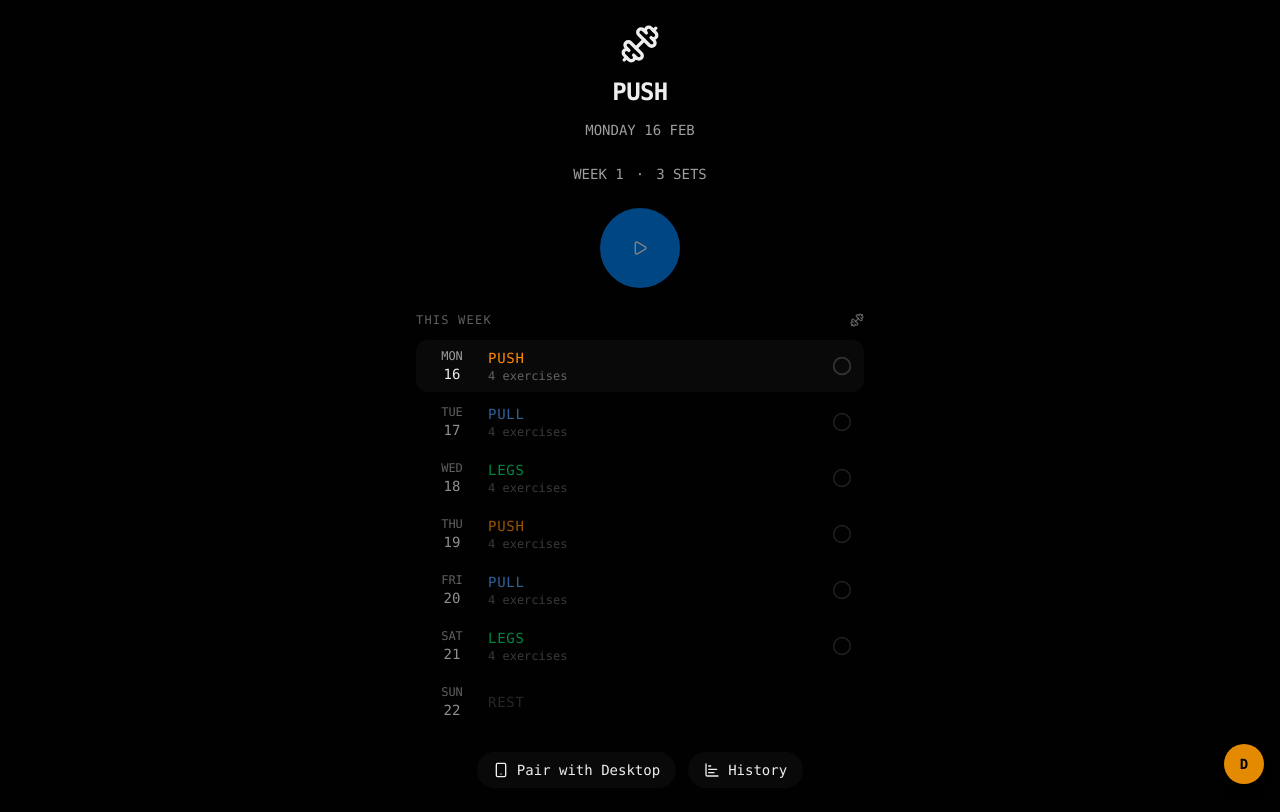
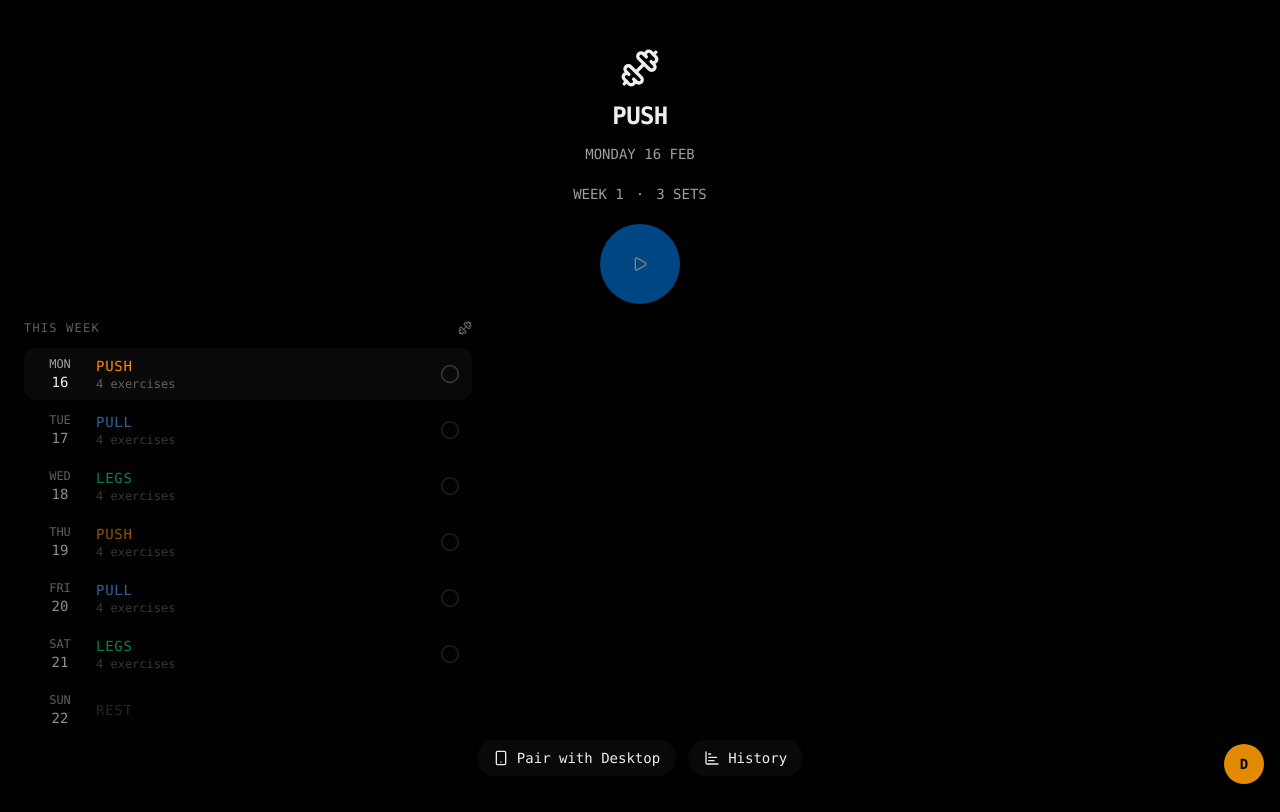
Before and after one commit to IFAKA/trx-tracker, a Next.js app: page / in a window 1280 px wide. Both pictures are taken after a click on the button "Skip onboarding". Built offline with nearby package versions, Linux system fonts and the light colour scheme.

Commit message:
fix(pwa): lock screens to viewport, make weekly list internally scrollable
Replace min-h-screen with h-screen overflow-hidden on idle and done screens.
Weekly split list and exercise summary scroll within their flex-1 container
so the page never scrolls — bottom actions stay pinned.

```diff
--- a/app/globals.css
+++ b/app/globals.css
@@ -139,6 +139,11 @@
     @apply border-border outline-ring/50;
   }
 
+  html, body {
+    height: 100%;
+    overflow: hidden;
+  }
+
   body {
     @apply bg-background text-foreground;
     font-family: -apple-system, BlinkMacSystemFont, "SF Pro", system-ui, sans-serif;
--- a/components/TodayScreen.tsx
+++ b/components/TodayScreen.tsx
@@ -166,17 +166,21 @@ function TodayContent({ date }: { date: Date }) {
       : LEGS_EXERCISES;
 
     return (
-      <div className="flex flex-col items-center justify-center min-h-screen bg-background p-6 gap-6">
+      <div className="flex flex-col h-screen overflow-hidden bg-background">
+        {/* Header */}
+        <div className="flex flex-col items-center flex-shrink-0 p-6 pt-12 gap-3">
           <CheckCircle className="w-16 h-16 text-green-500" />
           <h1 className="text-xl font-bold tracking-tight uppercase">{sessionWorkoutType} DONE</h1>
           <p className="text-sm text-muted-foreground">{formatDisplayDate(date)}</p>
-
-        {/* Quick summary */}
-        <div className="w-full max-w-xs space-y-1">
-          <div className="flex items-center justify-between text-xs text-muted-foreground/60 uppercase tracking-widest mb-2">
+          <div className="flex items-center justify-between text-xs text-muted-foreground/60 uppercase tracking-widest w-full max-w-xs mt-2">
             <span>Exercise</span>
             <span>Sets</span>
           </div>
+        </div>
+
+        {/* Scrollable exercises list */}
+        <div className="flex-1 overflow-y-auto px-6">
+          <div className="w-full max-w-xs mx-auto space-y-1">
             {completedExercises.map((ex) => {
               const reps = session?.[ex.key];
               if (!reps) return null;
@@ -191,14 +195,16 @@ function TodayContent({ date }: { date: Date }) {
               );
             })}
           </div>
+        </div>
 
-        <div className="flex items-center gap-2 text-muted-foreground mt-4">
+        {/* Bottom actions */}
+        <div className="flex-shrink-0 flex flex-col items-center gap-3 p-6">
+          <div className="flex items-center gap-2 text-muted-foreground">
             <Calendar className="w-4 h-4" />
             <span className="text-sm font-mono">
               {schedule.weekProgress.completed}/{schedule.weekProgress.total} this week
             </span>
           </div>
-
           <button
             onClick={() => setShowHistory(true)}
             className="flex items-center gap-2 px-4 py-2 rounded-full bg-muted/50 hover:bg-muted active:scale-95 transition-all"
@@ -206,6 +212,7 @@ function TodayContent({ date }: { date: Date }) {
             <ChartBar className="w-4 h-4" />
             <span className="text-sm">History</span>
           </button>
+        </div>
       </div>
     );
   }
@@ -265,7 +272,9 @@ function TodayContent({ date }: { date: Date }) {
 
   // Idle — ready to start
   return (
-    <div className="flex flex-col items-center justify-center min-h-screen bg-background p-6 gap-6">
+    <div className="flex flex-col h-screen overflow-hidden bg-background">
+      {/* Top content */}
+      <div className="flex flex-col items-center flex-shrink-0 px-6 pt-12 pb-4 gap-5">
         <div className="flex flex-col items-center gap-3">
           <Dumbbell
             className="w-10 h-10"
@@ -302,12 +311,15 @@ function TodayContent({ date }: { date: Date }) {
         >
           <Play className="w-10 h-10" />
         </Button>
+      </div>
 
-      {/* Weekly Split Schedule */}
+      {/* Weekly Split — scrollable if needed */}
+      <div className="flex-1 overflow-y-auto px-6 pb-2">
         <WeeklySplit currentDate={date} data={workout.data} />
+      </div>
 
       {/* Bottom actions */}
-      <div className="flex items-center gap-3">
+      <div className="flex-shrink-0 flex items-center justify-center gap-3 p-4 pb-6">
         <button
           onClick={() => router.push('/pair')}
           className="flex items-center gap-2 px-4 py-2 rounded-full bg-muted/50 hover:bg-muted active:scale-95 transition-all"
```
Lines whose indentation alone changed are shown as unchanged.
